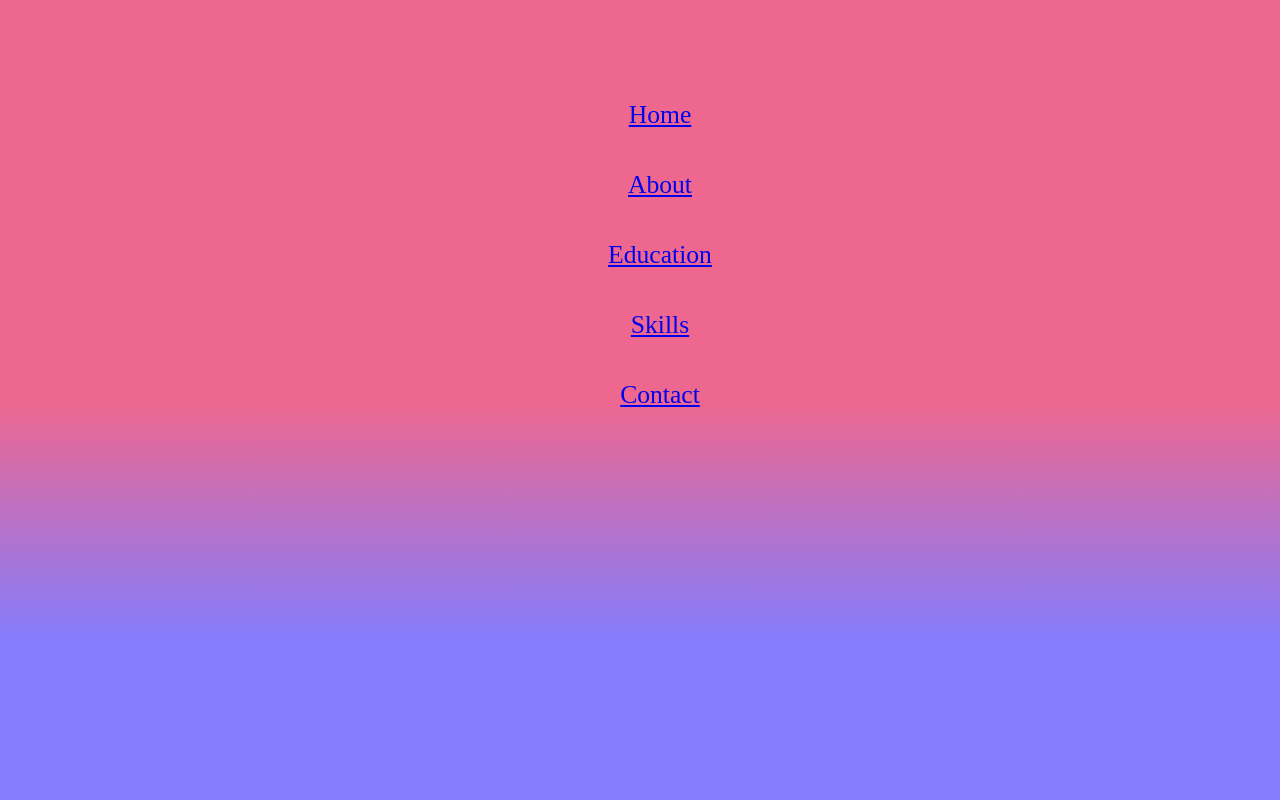
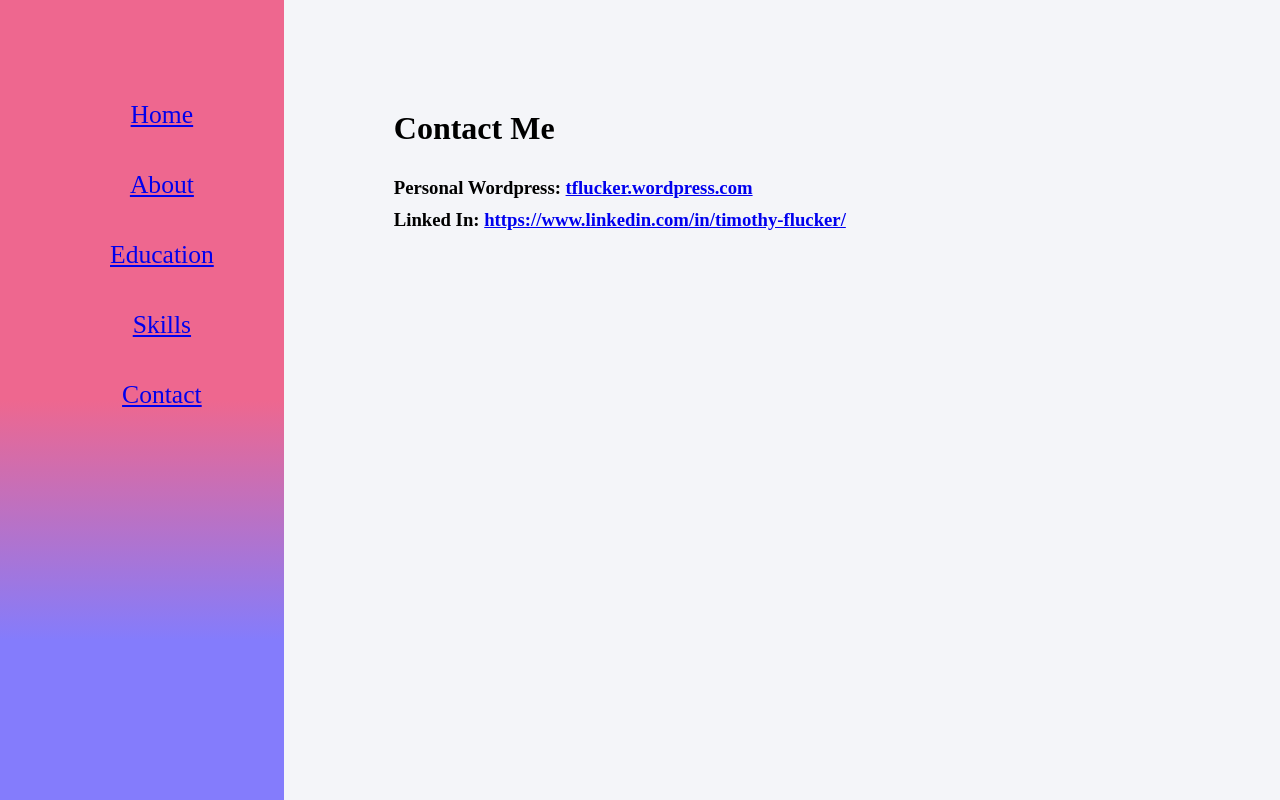
Before and after one commit to tflucker/react-portfolio, a React (Create React App) app: page /contact in a window 1280 px wide. Built offline with nearby package versions, Linux system fonts and the light colour scheme.

Commit message:
adding content for Contact section

```diff
--- a/package.json
+++ b/package.json
@@ -3,6 +3,9 @@
   "version": "0.1.0",
   "private": true,
   "dependencies": {
+    "@fortawesome/fontawesome-svg-core": "^1.2.32",
+    "@fortawesome/free-solid-svg-icons": "^5.15.1",
+    "@fortawesome/react-fontawesome": "^0.1.11",
     "@testing-library/jest-dom": "^4.2.4",
     "@testing-library/react": "^9.5.0",
     "@testing-library/user-event": "^7.2.1",
--- a/src/App.js
+++ b/src/App.js
@@ -6,6 +6,7 @@ import Home from './contents/Home';
 import About from './contents/About';
 import Education from './contents/Education';
 import Skills from './contents/Skills';
+import Contact from './contents/Contact';
 
 function App() {
   return (
@@ -24,6 +25,9 @@ function App() {
         <Route path="/skills">
           <Skills />
         </Route>
+        <Route path="/contact">
+          <Contact />
+        </Route>
       </div>
     </Router>
   );
--- a/src/contents/Contact.js
+++ b/src/contents/Contact.js
@@ -0,0 +1,18 @@
+import React, {Component} from 'react';
+import Social from '../components/Social';
+
+class Contact extends Component{
+    render() {
+        return (
+            <div className="condiv contact">
+                <h1 className="subtopic">Contact Me</h1>
+                <h3>Personal Wordpress: <a href="tflucker.wordpress.com" target="_blank">tflucker.wordpress.com</a></h3>
+                <h3>Linked In: <a href="https://www.linkedin.com/in/timothy-flucker/" target="_blank">https://www.linkedin.com/in/timothy-flucker/</a></h3>
+
+                <Social />
+            </div>
+        )
+    }
+}
+
+export default Contact;
```
Also changed, not shown: 1 other file (tests, documents, lock files or other folders).
